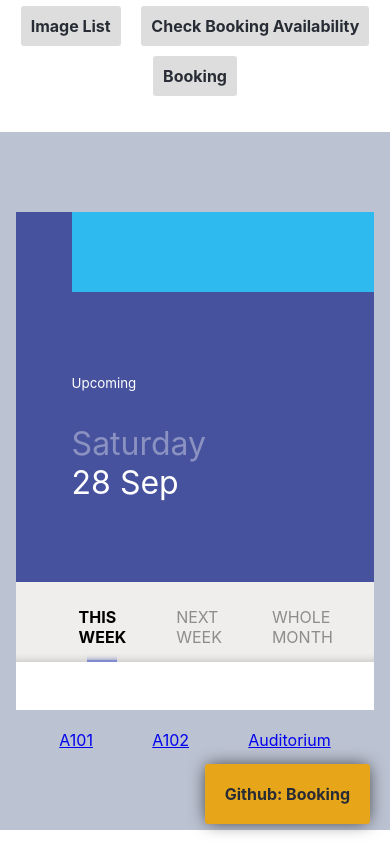
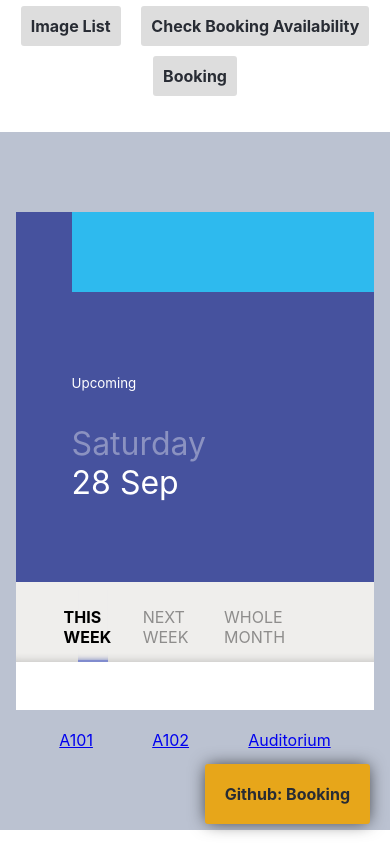
Before and after one commit to non-wil/booking-system, a React (Create React App) app: page /bookings/today in a window 390 px wide. Built offline with nearby package versions, Linux system fonts and the light colour scheme.

Commit message:
💄 tab title

```diff
--- a/src/components/Booking/style.scss
+++ b/src/components/Booking/style.scss
@@ -79,6 +79,10 @@
         margin-right: 20px;
         color: #8e8d8c;
         cursor: pointer;
+
+        @media (max-width: 576px) {
+          padding: 15px 0;
+        }
       }
       .tab-active {
         position: relative;
```
